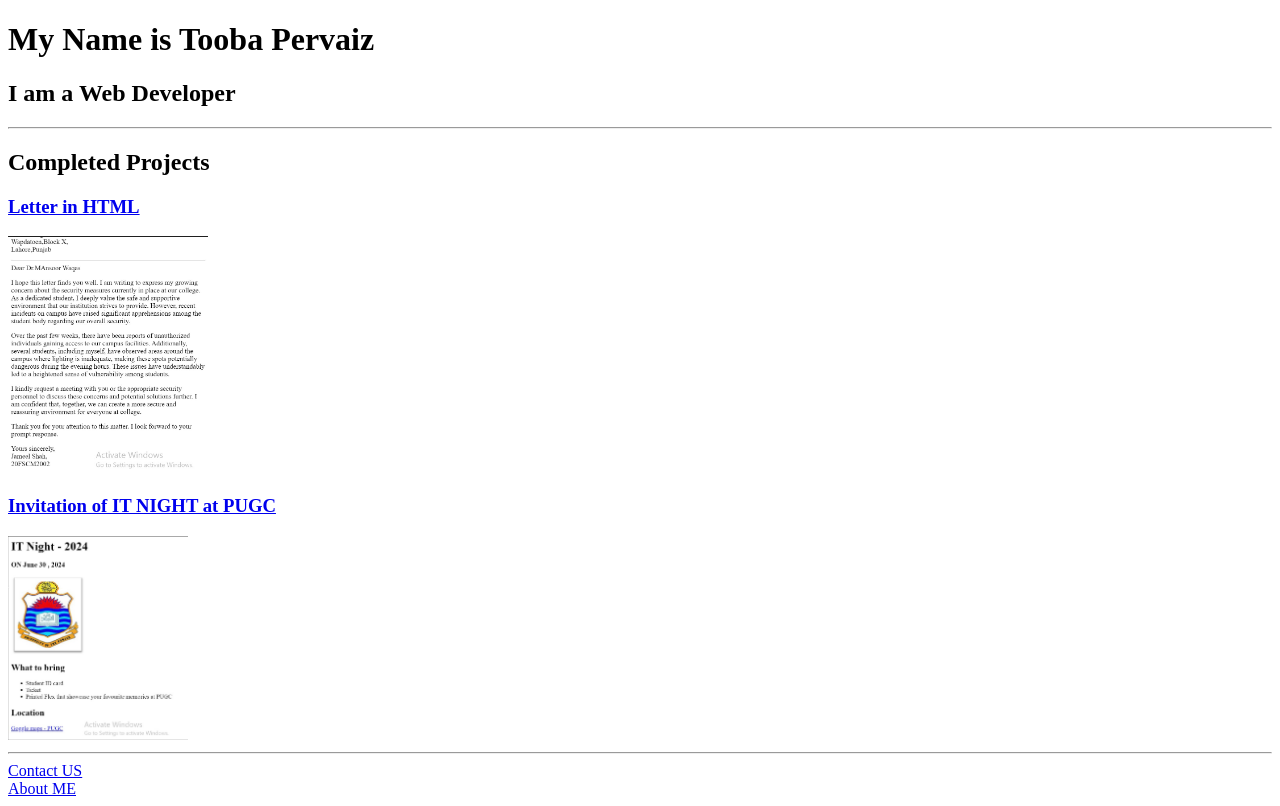
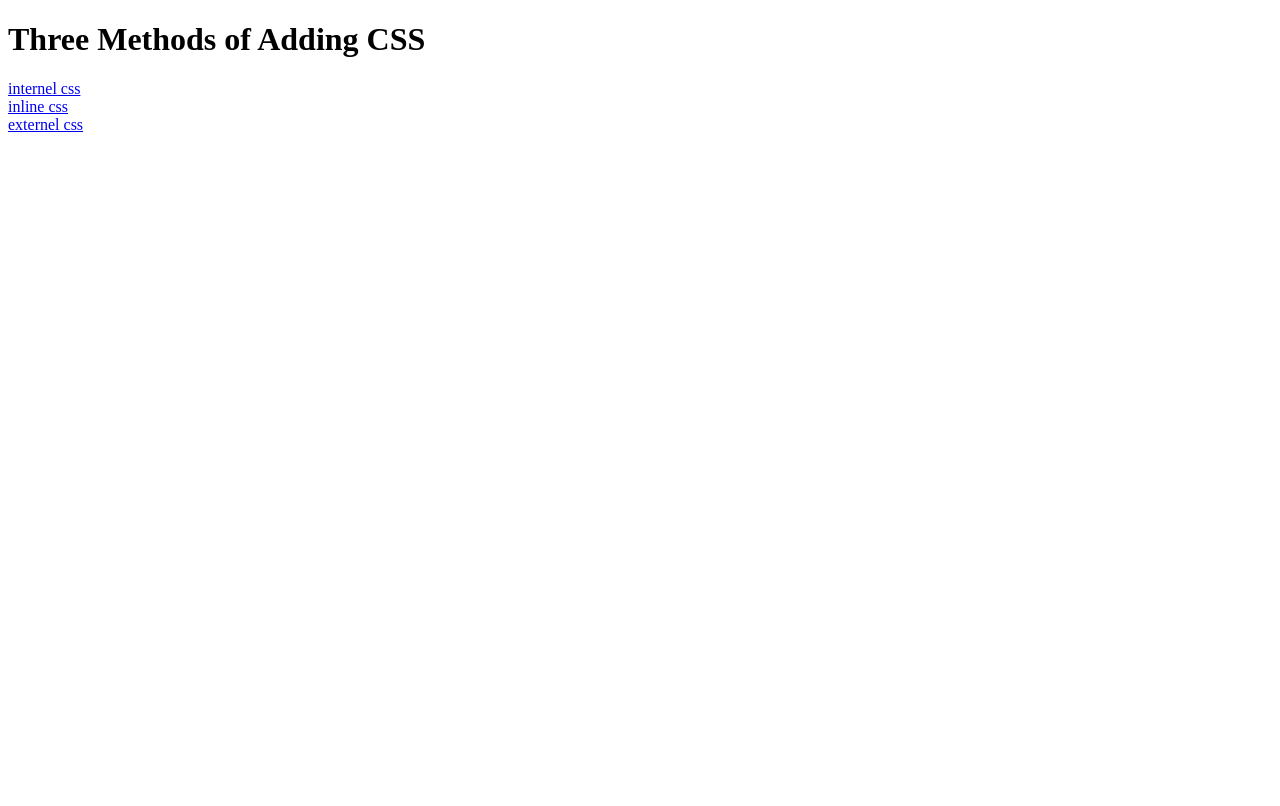
Before and after one commit to ToobaPervaiz766/web-development, a plain HTML site: page index.html in a window 1280 px wide. Drawn offline with Linux system fonts and the light colour scheme.

Commit message:
Add files via upload

```diff
--- a/index.html
+++ b/index.html
@@ -1,31 +1,17 @@
-
 <!DOCTYPE html>
 <html lang="en">
+
 <head>
-    <meta charset="UTF-8">
-    <meta name="viewport" content="width=device-width, initial-scale=1.0">
-    <title>My Portfolio</title>
+  <meta charset="UTF-8">
+  <title>Adding CSS</title>
 </head>
+
 <body>
-    <h1>My Name is Tooba Pervaiz</h1>
-    <h2>I am a Web Developer</h2>
+  <h1>Three Methods of Adding CSS</h1>
+  <!-- Create 3 Links to The 3 Webpages: inline, internal and external -->
+   <a href="./internal.html">internel css</a><br>
+   <a href="./inline.html">inline css</a><br>
+   <a href="./external.html">externel css</a><br>
+</body>
 
-    <hr>
-
-    <h2>Completed Projects</h2>
-
-    <h3><a href="./Activities/letter.html">Letter in HTML</a></h3>
-    <img src="./Activities/assets/images/letter writting.jpg" alt="Image/Screenshot of Project 01" width =200 length = 200>
-
-    <h3><a href="./Activities/invitation.html">Invitation of IT NIGHT at PUGC</a></h3>
-    <img src="./Activities/assets/images/invitation at pugc.jpg" alt="Image/Screenshot of Project 02"width=180 length="180">
-
-
-    <hr>
-
-    <a href="./Activities/contact us.html">Contact US</a>
-    <br>
-
-    <a href="./Activities/about me .html">About ME</a>
-</body>
 </html>
--- /dev/null
+++ b/style.css
@@ -0,0 +1,3 @@
+h1{
+    color: green;
+}
```
Also changed, not shown: external.html (added, +12 -0 lines), inline.html (added, +13 -0 lines), internal.html (added, +18 -0 lines).
